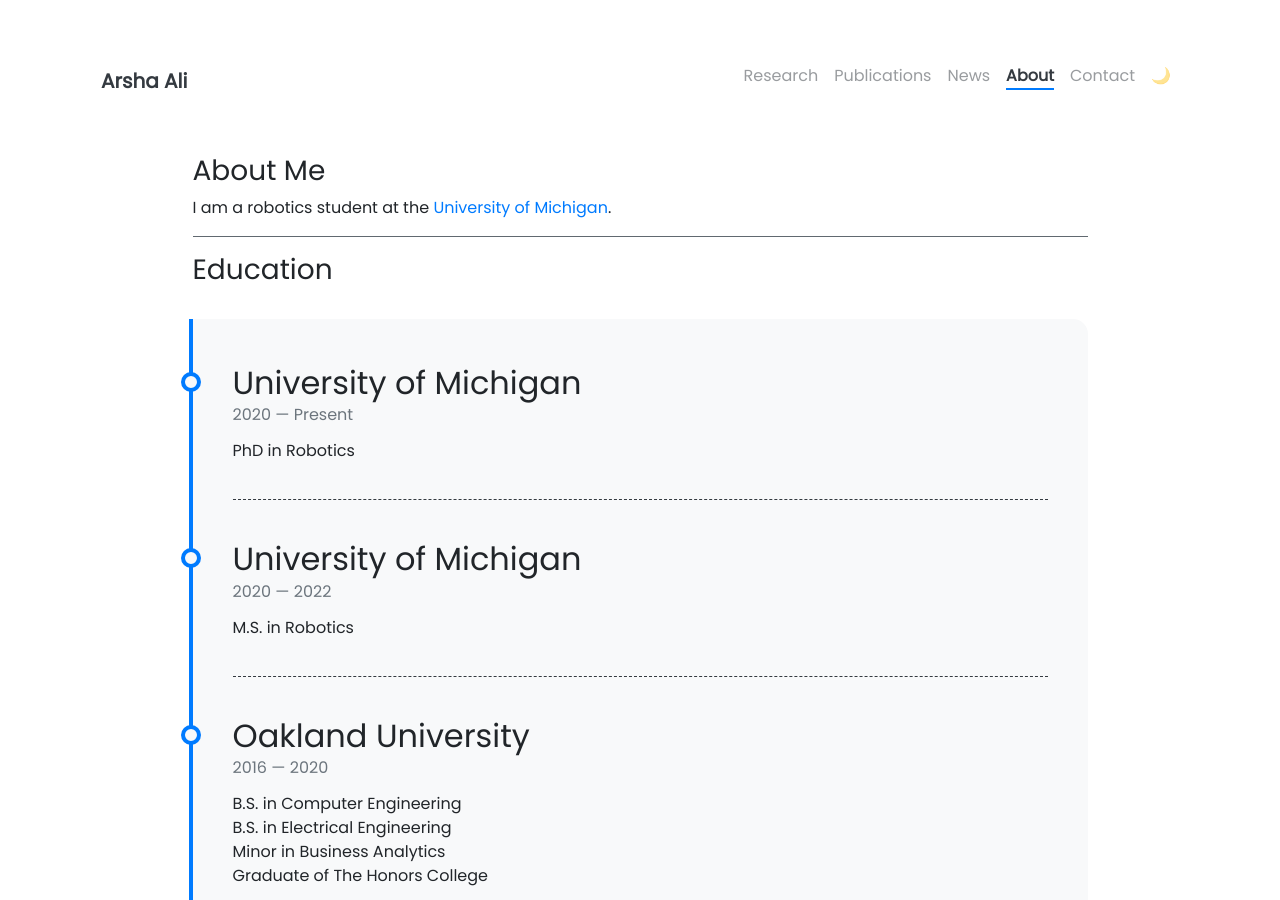
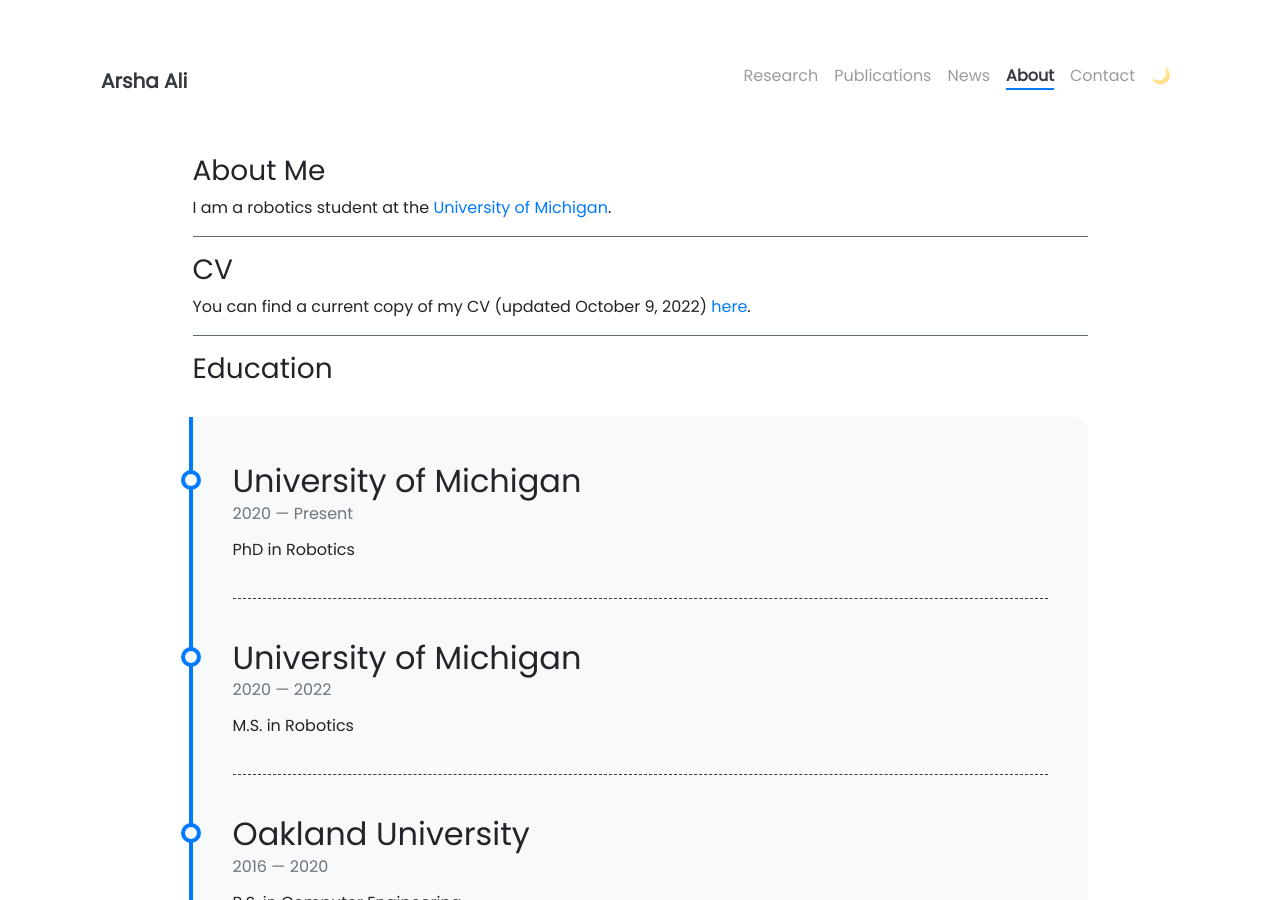
Before and after one commit to arshaali/arshaali.github.io, a Jekyll site: the page built from pages/about.md, in a window 1280 px wide and 900 px high. Built offline with Jekyll 4.4.1, drawn with Linux system fonts in a browser that asks for light colours; nearby versions of some CDN libraries.

Commit message:
Update about.md

```diff
--- a/pages/about.md
+++ b/pages/about.md
@@ -10,6 +10,13 @@ weight: 5
 I am a robotics student at the [University of Michigan](https://umich.edu/).
 
 ---
+
+### CV
+
+You can find a current copy of my CV (updated October 9, 2022) [here](https://drive.google.com/file/d/1ILgSukPCXXIDOvcbJXl92p3Vr6mL3um6/view?usp=sharing).
+
+---
+
 
 ### Education
 
```
